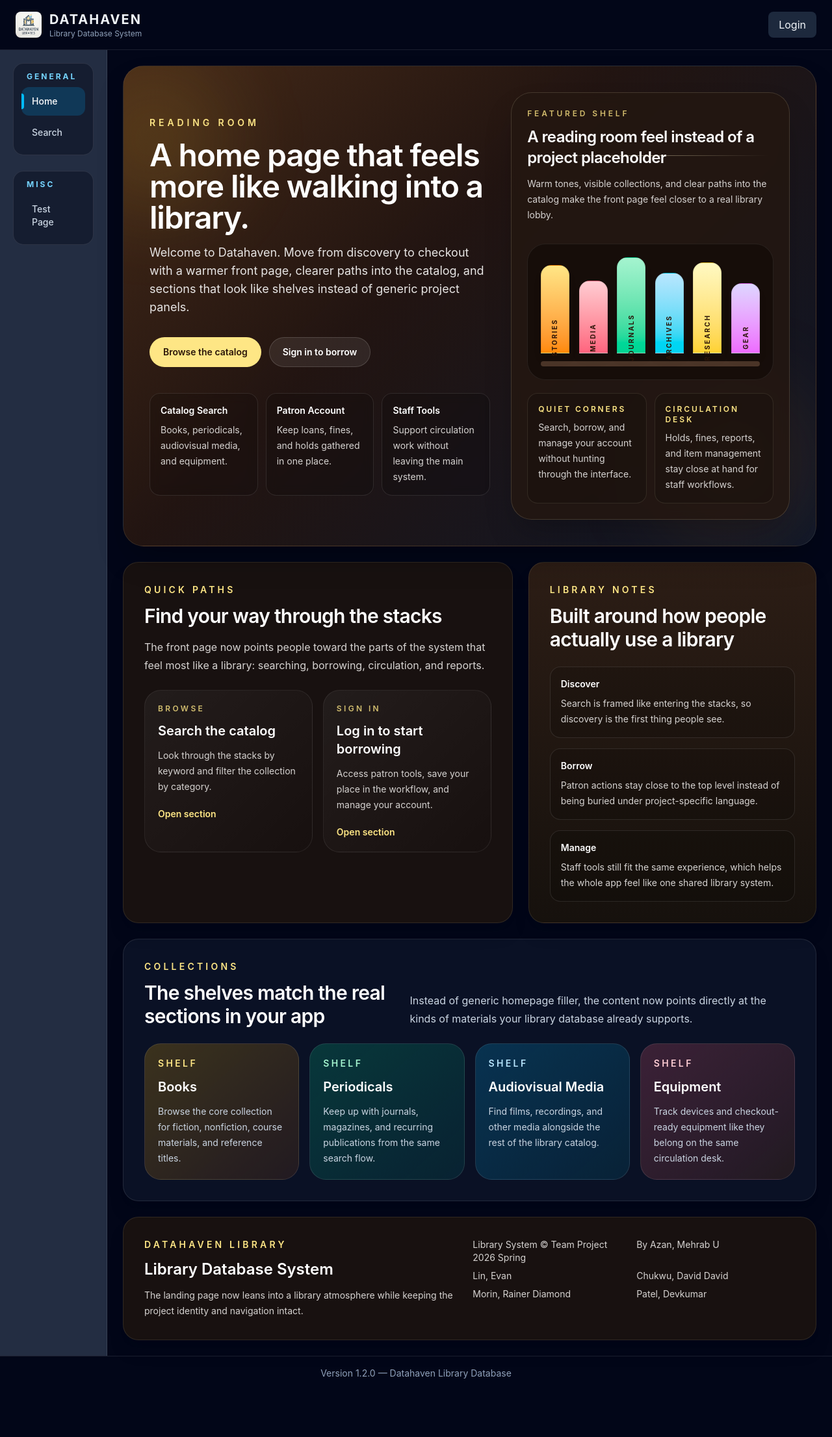
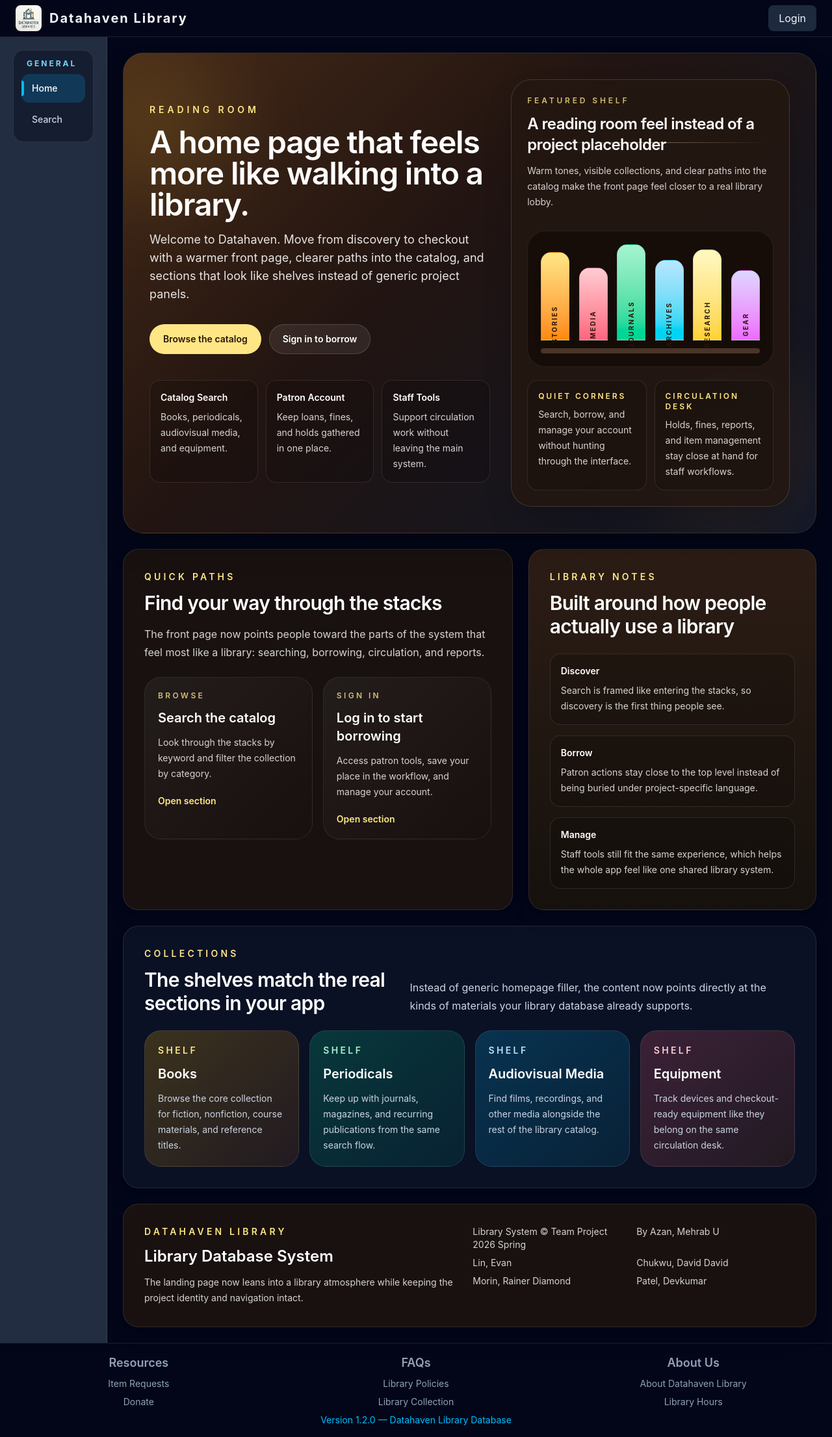
Before and after one commit to devpatel26/Library-Database, a React (Vite) app in the folder react/: page / in a window 1280 px wide. Shown: the whole page at 65% size. Before the commit the page ends 2140 px from the top, so only its background shows below. Built offline with nearby package versions, Linux system fonts and the light colour scheme; no server answers.

Commit message:
Removed misc links, updated wording & footer.

```diff
--- a/react/src/App.jsx
+++ b/react/src/App.jsx
@@ -59,7 +59,8 @@ function NavSection({ title, links }) {
             key={to}
             to={to}
             className={({ isActive }) =>
-              `relative block rounded-xl px-4 py-3 text-sm font-medium transition ${isActive
+              `relative block rounded-xl px-4 py-3 text-sm font-medium transition ${
+                isActive
                   ? "bg-sky-500/20 text-white"
                   : "text-slate-300 hover:bg-slate-800 hover:text-white"
               }`
@@ -113,13 +114,13 @@ function App() {
         ]
       : [];
 
-  const miscLinks = [{ to: "/test", label: "Test Page" }];
+  // const miscLinks = [{ to: "/test", label: "Test Page" }];
 
   return (
     <MessageProvider>
       <BrowserRouter>
         <div className="min-h-screen bg-slate-950 text-slate-100">
-          <header className="sticky top-0 border-b border-white/10 bg-slate-950 px-6 py-4 flex justify-between items-center">
+          <header className=" top-0 border-b border-white/10 bg-slate-950 px-6 py-2 flex justify-between items-center">
             <div className="flex items-center gap-3">
               <img
                 src="/Datahaven.jpg"
@@ -128,11 +129,8 @@ function App() {
               />
               <div>
                 <h1 className="text-xl font-bold tracking-widest">
-                  DATAHAVEN
+                  Datahaven Library
                 </h1>
-                <p className="text-xs text-slate-400">
-                  Library Database System
-                </p>
               </div>
             </div>
 
@@ -146,7 +144,8 @@ function App() {
             ) : (
               <div className="flex items-center gap-4">
                 <span className="text-slate-300">
-                  Hello <span className="font-semibold text-white">
+                  Hello{" "}
+                  <span className="font-semibold text-white">
                     {user.first_name}
                   </span>
                 </span>
@@ -165,7 +164,7 @@ function App() {
               <NavSection title="General" links={generalLinks} />
               <NavSection title="Staff" links={staffLinks} />
               <NavSection title="Admin" links={adminLinks} />
-              <NavSection title="Misc" links={miscLinks} />
+              {/* <NavSection title="Misc" links={miscLinks} /> */}
             </aside>
 
             <main className="flex-1 p-6">
@@ -254,14 +253,33 @@ function App() {
                 />
                 <Route path="/report/testing" element={<TestingReport />} />
 
-                <Route path="/test" element={<TestPage />} />
+                {/* <Route path="/test" element={<TestPage />} /> */}
                 <Route path="/forgotpassword" element={<ForgotPassword />} />
               </Routes>
             </main>
           </div>
 
           <footer className="border-t border-white/10 text-center py-4 text-sm text-slate-400">
+            <div className="grid grid-cols-3">
+              <div>
+                <h3 className="text-lg font-semibold">Resources</h3>
+                <p className="mt-2">Item Requests</p>
+                <p className="mt-2">Donate</p>
+              </div>
+              <div>
+                <h3 className="text-lg font-semibold">FAQs</h3>
+                <p className="mt-2">Library Policies</p>
+                <p className="mt-2">Library Collection</p>
+              </div>
+              <div>
+                <h3 className="text-lg font-semibold">About Us</h3>
+                <p className="mt-2">About Datahaven Library</p>
+                <p className="mt-2">Library Hours</p>
+              </div>
+            </div>
+            <div className="mt-2 text-sky-400">
               Version {version} — Datahaven Library Database
+            </div>
           </footer>
         </div>
       </BrowserRouter>
```
Lines whose indentation alone changed are shown as unchanged.
